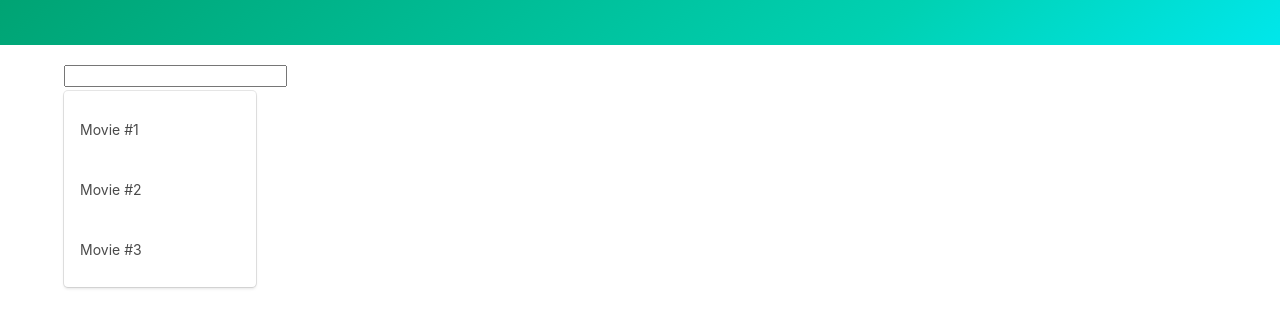
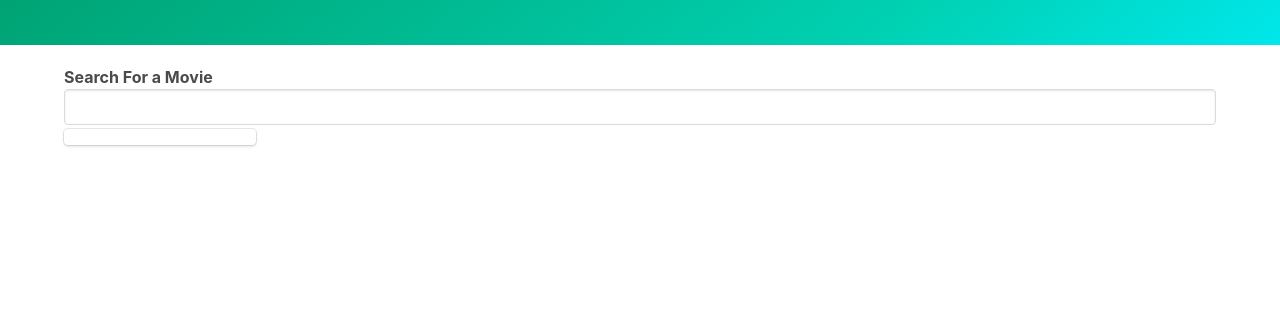
Before and after one commit to killshotxd/Movie-Info, a plain HTML site: page index.html in a window 1280 px wide. Shown: the part 87-414 px from the top of the page. Drawn offline with nearby package versions, Linux system fonts and the light colour scheme.

Commit message:
moved some html code to js

```diff
--- a/index.html
+++ b/index.html
@@ -26,15 +26,7 @@
       </div>
     </section>
     <div class="container">
-      <div class="dropdown is-active">
-        <input />
-        <div class="dropdown-menu">
-          <div class="dropdown-content">
-            <a class="dropdown-item">Movie #1</a>
-            <a class="dropdown-item">Movie #2</a>
-            <a class="dropdown-item">Movie #3</a>
-          </div>
-        </div>
+      <div class="autocomplete"></div>
       </div>
 
       <div id="target"></div>
--- a/index.js
+++ b/index.js
@@ -13,7 +13,20 @@ const fetchData = async (searchTerm) => {
   return response.data.Search;
 };
 
+const root = document.querySelector(".autocomplete");
+root.innerHTML = `
+<label><b>Search For a Movie</b></label>
+<input class="input" />
+<div class="dropdown is-active">
+  <div class = "dropdown-menu">
+    <div class="dropdown-content results"> </div>
+  </div>
+</div>
+`;
+
 const input = document.querySelector("input");
+const dropdown = document.querySelector(".dropdown");
+const resulsWrapper = document.querySelector(".results");
 
 const onInput = async (e) => {
   const movies = await fetchData(e.target.value);
```
